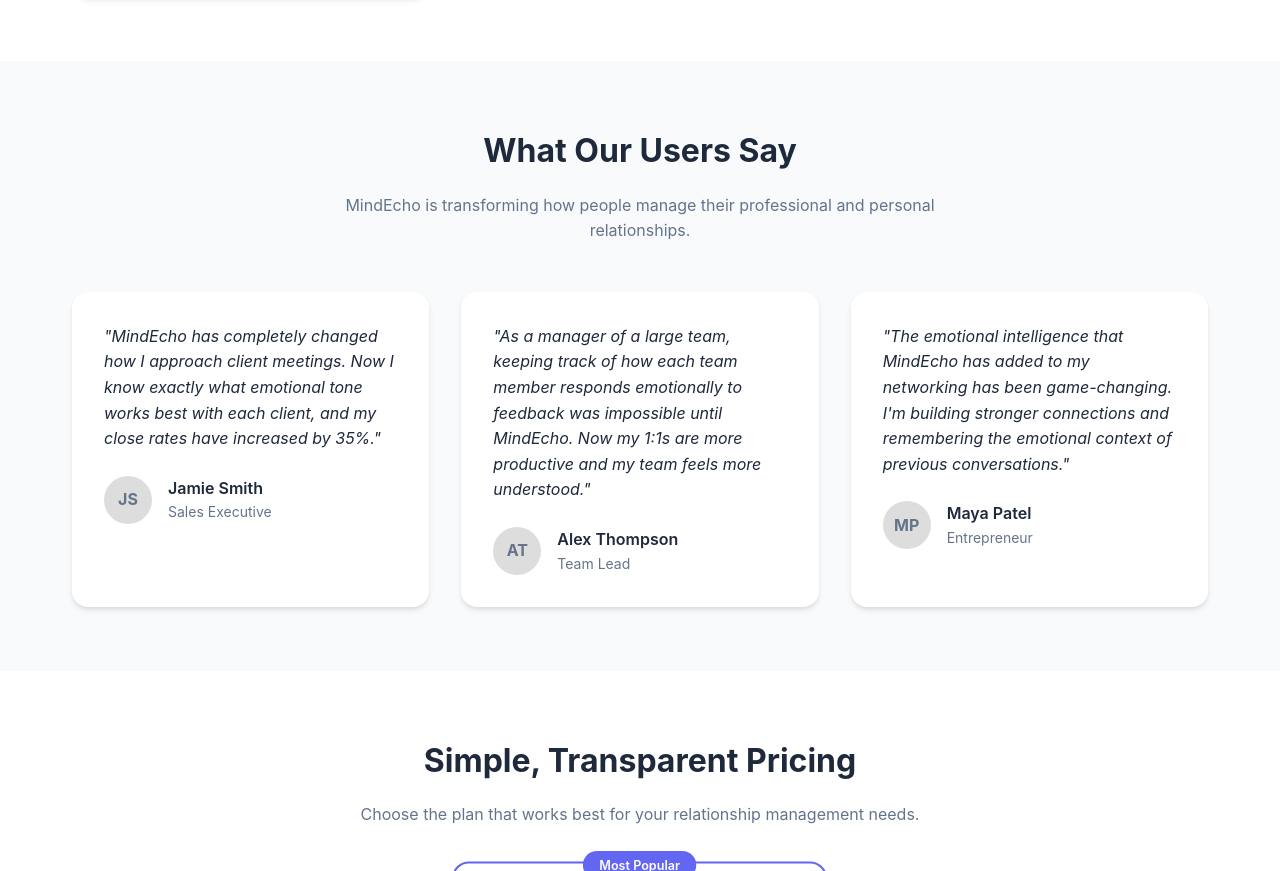
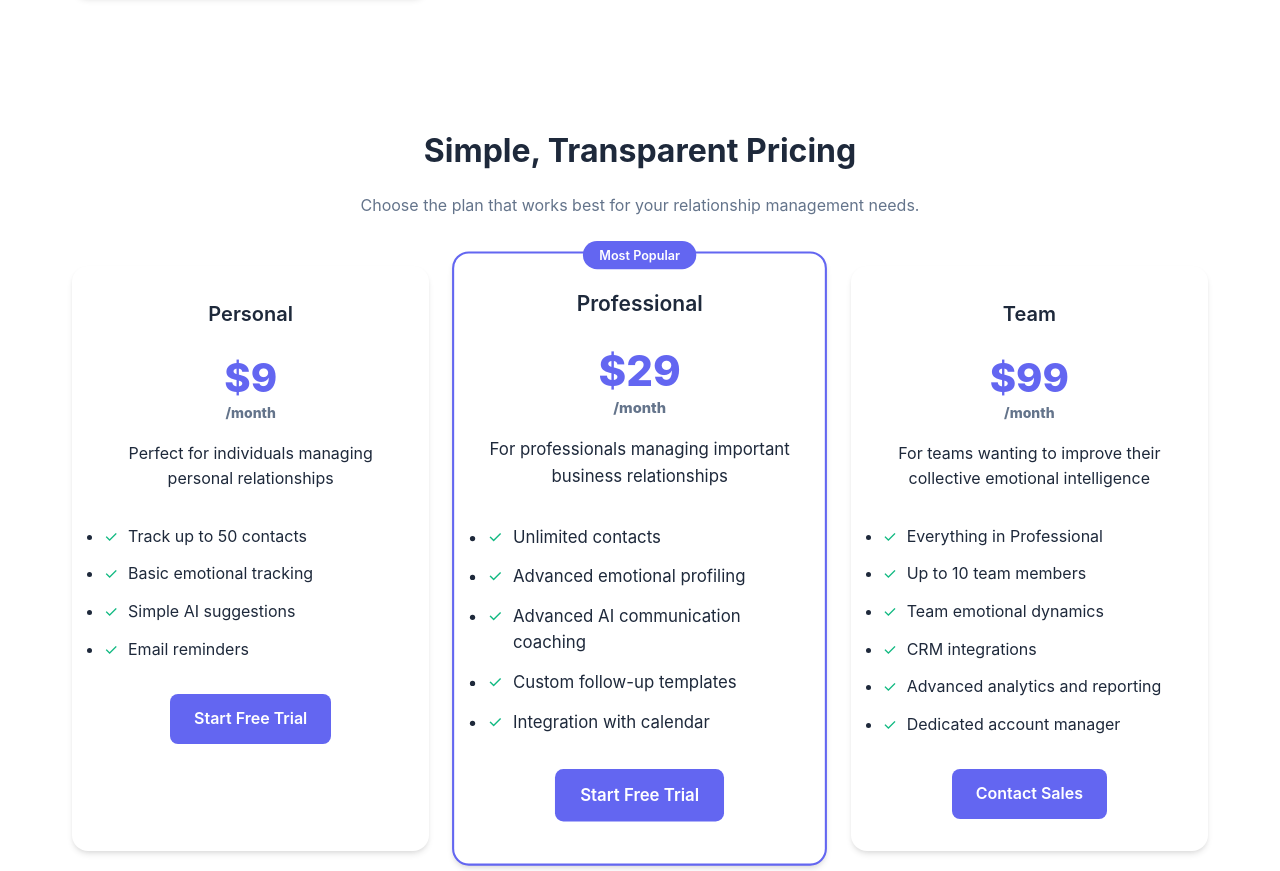
Before and after one commit to Scrabby-05/oopsodyssey, a plain HTML site: page index.html in a window 1280 px wide. Shown: the part 1772-2643 px from the top of the page. Drawn offline with Linux system fonts and the light colour scheme.

Commit message:
Update index.html
deleted users

```diff
--- a/index.html
+++ b/index.html
@@ -519,56 +519,6 @@
         </div>
     </section>
 
-    <section class="testimonials">
-        <div class="container">
-            <div class="section-title">
-                <h2>What Our Users Say</h2>
-                <p>MindEcho is transforming how people manage their professional and personal relationships.</p>
-            </div>
-
-            <div class="testimonial-grid">
-                <div class="testimonial-card">
-                    <div class="testimonial-content">
-                        "MindEcho has completely changed how I approach client meetings. Now I know exactly what emotional tone works best with each client, and my close rates have increased by 35%."
-                    </div>
-                    <div class="testimonial-author">
-                        <div class="author-avatar">JS</div>
-                        <div class="author-details">
-                            <h4>Jamie Smith</h4>
-                            <p>Sales Executive</p>
-                        </div>
-                    </div>
-                </div>
-
-                <div class="testimonial-card">
-                    <div class="testimonial-content">
-                        "As a manager of a large team, keeping track of how each team member responds emotionally to feedback was impossible until MindEcho. Now my 1:1s are more productive and my team feels more understood."
-                    </div>
-                    <div class="testimonial-author">
-                        <div class="author-avatar">AT</div>
-                        <div class="author-details">
-                            <h4>Alex Thompson</h4>
-                            <p>Team Lead</p>
-                        </div>
-                    </div>
-                </div>
-
-                <div class="testimonial-card">
-                    <div class="testimonial-content">
-                        "The emotional intelligence that MindEcho has added to my networking has been game-changing. I'm building stronger connections and remembering the emotional context of previous conversations."
-                    </div>
-                    <div class="testimonial-author">
-                        <div class="author-avatar">MP</div>
-                        <div class="author-details">
-                            <h4>Maya Patel</h4>
-                            <p>Entrepreneur</p>
-                        </div>
-                    </div>
-                </div>
-            </div>
-        </div>
-    </section>
-
     <section class="pricing" id="pricing">
         <div class="container">
             <div class="section-title">
```
